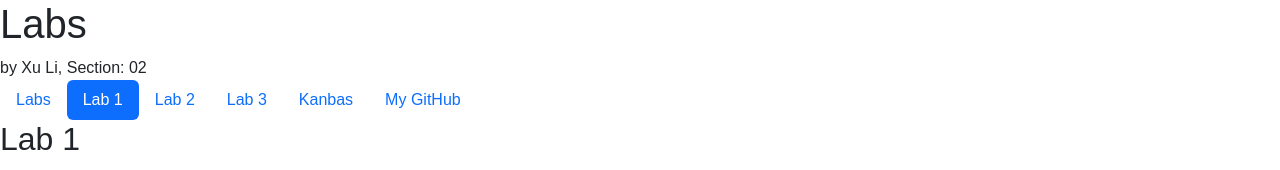
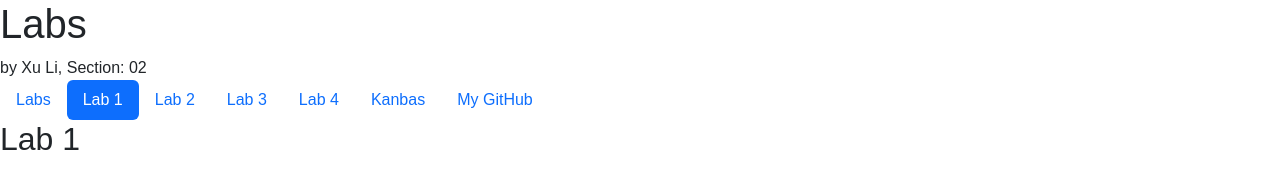
Before and after one commit to Ninesay725/kanbas-react-web-app, a React (Create React App) app: page /Dashboard#/Labs/Lab1 in a window 1280 px wide. Shown: the top 170 px of the page. Built offline with nearby package versions, Linux system fonts and the light colour scheme.

Commit message:
create tab Lab4

```diff
--- /dev/null
+++ b/src/Labs/Lab4/index.tsx
@@ -0,0 +1,11 @@
+import React from "react";
+import { Link, Routes, Route } from "react-router-dom";
+
+function Lab4() {
+    return (
+        <div>
+        </div>
+    );
+}
+
+export default Lab4;
--- a/src/Labs/TOC.tsx
+++ b/src/Labs/TOC.tsx
@@ -29,6 +29,12 @@ export default function TOC() {
                 </a>
             </li>
             <li className="nav-item">
+                <a id="wd-a4" href="#/Labs/Lab4"
+                    className={`nav-link ${pathname.includes("Lab4") ? "active" : ""}`}>
+                    Lab 4
+                </a>
+            </li>
+            <li className="nav-item">
                 <a id="wd-k" href="#/Kanbas" className="nav-link">
                     Kanbas
                 </a>
--- a/src/Labs/index.tsx
+++ b/src/Labs/index.tsx
@@ -1,6 +1,7 @@
 import Lab1 from "./Lab1";
 import Lab2 from "./Lab2";
 import Lab3 from "./Lab3";
+import Lab4 from "./Lab4";
 import TOC from "./TOC";
 import { Route, Routes, Navigate } from "react-router";
 
@@ -15,6 +16,7 @@ export default function Labs() {
                 <Route path="Lab1" element={<Lab1 />} />
                 <Route path="Lab2" element={<Lab2 />} />
                 <Route path="Lab3/*" element={<Lab3 />} />
+                <Route path="Lab4/*" element={<Lab4 />} />
             </Routes>
         </div>
     );
```
